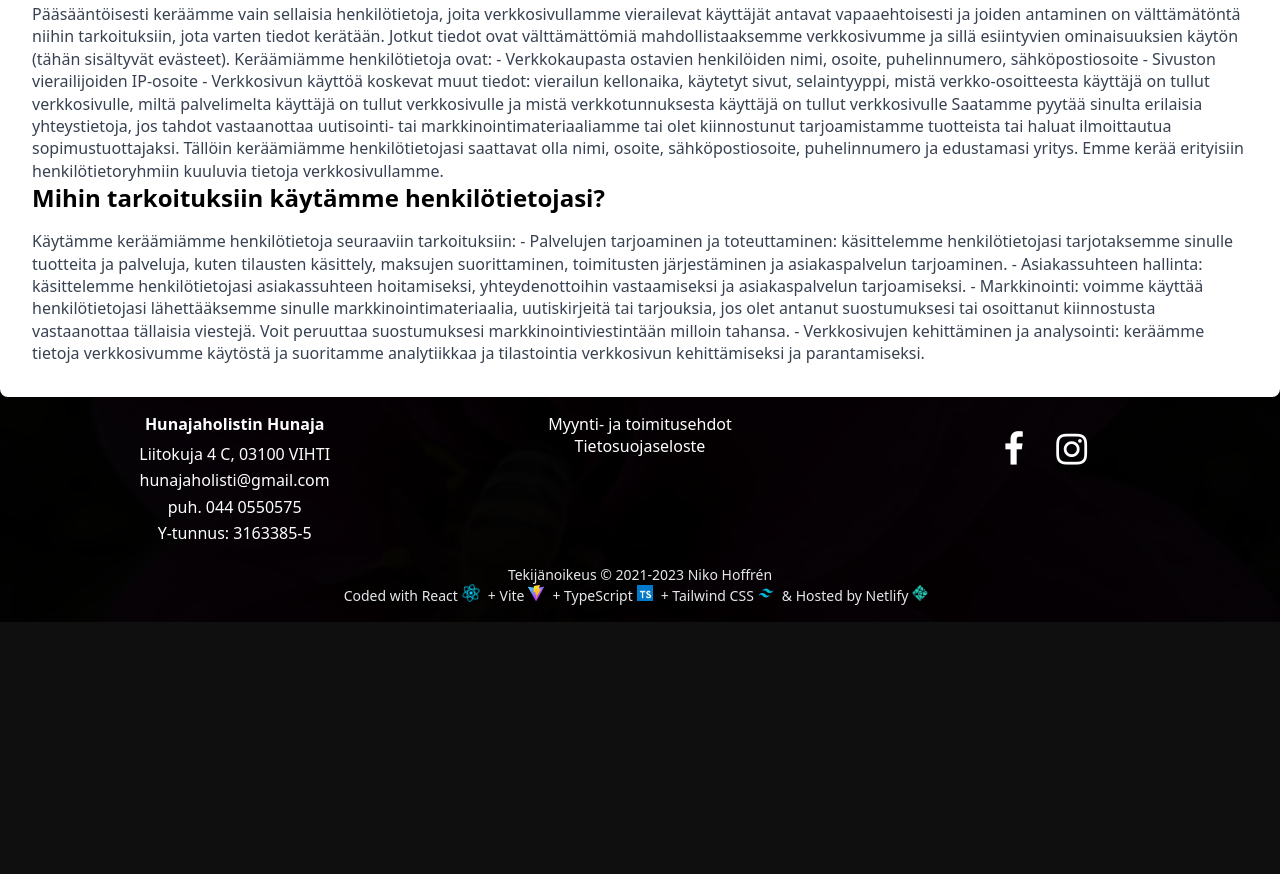
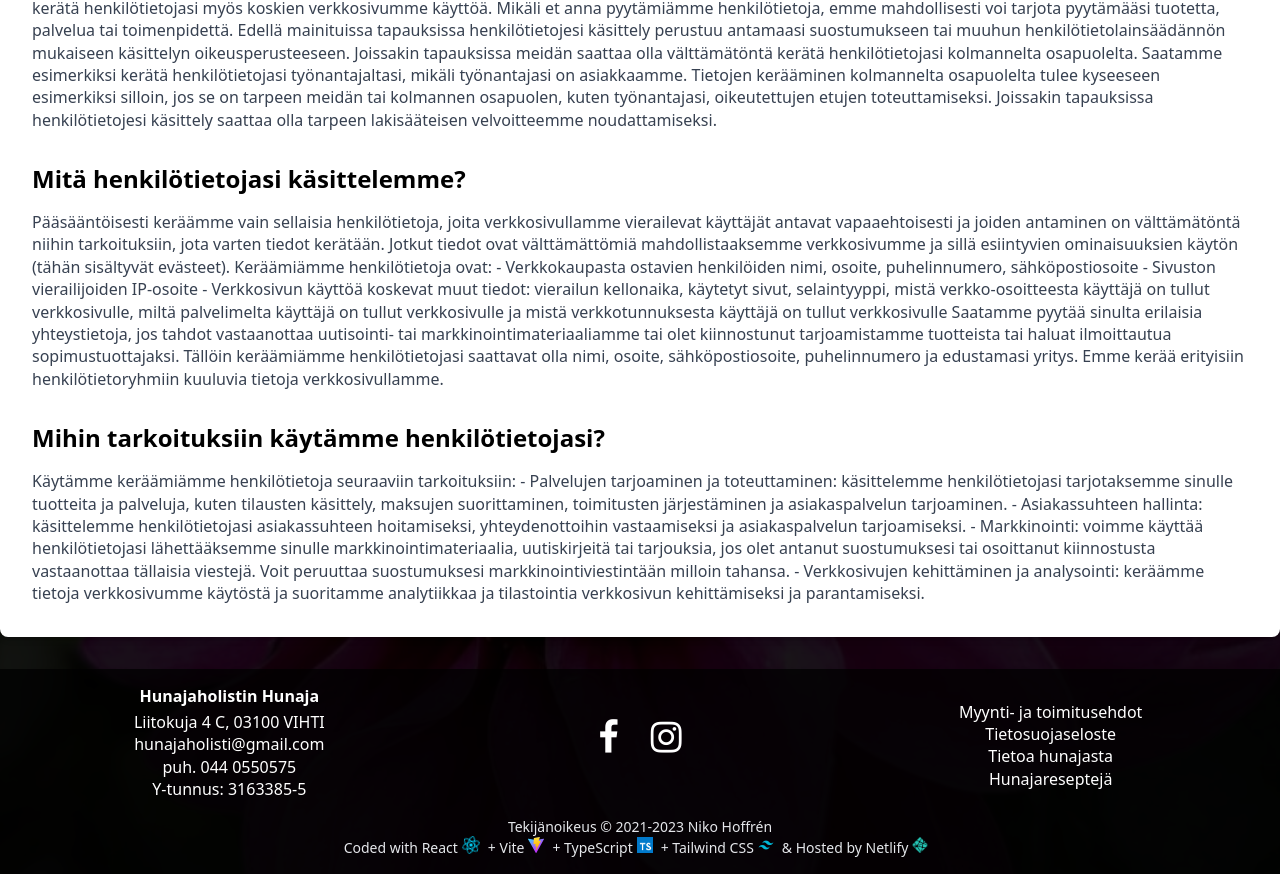
Before and after one commit to nikohoffren/hunajaholisti-website, a React (Vite) app: page /tietosuojaseloste in a window 1280 px wide. Shown: the part 697-1571 px from the top of the page. Before the commit the page ends 1319 px from the top, so only its background shows below. Built offline with nearby package versions, Linux system fonts and the light colour scheme; a web font is replaced by a local one.

Commit message:
update Footer links

```diff
--- a/src/output.css
+++ b/src/output.css
@@ -788,6 +788,10 @@ select {
   margin-bottom: 1.25rem;
 }
 
+.mb-8 {
+  margin-bottom: 2rem;
+}
+
 .ml-1 {
   margin-left: 0.25rem;
 }
@@ -834,6 +838,10 @@ select {
 
 .grid {
   display: grid;
+}
+
+.contents {
+  display: contents;
 }
 
 .h-1\/2 {
@@ -906,6 +914,10 @@ select {
   cursor: pointer;
 }
 
+.grid-cols-1 {
+  grid-template-columns: repeat(1, minmax(0, 1fr));
+}
+
 .flex-col {
   flex-direction: column;
 }
@@ -918,6 +930,10 @@ select {
   justify-content: space-between;
 }
 
+.gap-4 {
+  gap: 1rem;
+}
+
 .gap-8 {
   gap: 2rem;
 }
@@ -926,12 +942,6 @@ select {
   --tw-space-x-reverse: 0;
   margin-right: calc(0.5rem * var(--tw-space-x-reverse));
   margin-left: calc(0.5rem * calc(1 - var(--tw-space-x-reverse)));
-}
-
-.space-x-6 > :not([hidden]) ~ :not([hidden]) {
-  --tw-space-x-reverse: 0;
-  margin-right: calc(1.5rem * var(--tw-space-x-reverse));
-  margin-left: calc(1.5rem * calc(1 - var(--tw-space-x-reverse)));
 }
 
 .space-y-3 > :not([hidden]) ~ :not([hidden]) {
@@ -966,6 +976,11 @@ select {
   border-radius: 0.75rem;
 }
 
+.border-gray-300 {
+  --tw-border-opacity: 1;
+  border-color: rgb(209 213 219 / var(--tw-border-opacity));
+}
+
 .border-gray-400 {
   --tw-border-opacity: 1;
   border-color: rgb(156 163 175 / var(--tw-border-opacity));
@@ -984,10 +999,6 @@ select {
 .bg-yellow-500 {
   --tw-bg-opacity: 1;
   background-color: rgb(234 179 8 / var(--tw-bg-opacity));
-}
-
-.bg-opacity-60 {
-  --tw-bg-opacity: 0.6;
 }
 
 .bg-opacity-75 {
@@ -1031,6 +1042,11 @@ select {
   padding-right: 2rem;
 }
 
+.py-10 {
+  padding-top: 2.5rem;
+  padding-bottom: 2.5rem;
+}
+
 .py-20 {
   padding-top: 5rem;
   padding-bottom: 5rem;
@@ -1049,6 +1065,11 @@ select {
 .py-5 {
   padding-top: 1.25rem;
   padding-bottom: 1.25rem;
+}
+
+.py-8 {
+  padding-top: 2rem;
+  padding-bottom: 2rem;
 }
 
 .pb-5 {
--- a/src/pages/Footer.tsx
+++ b/src/pages/Footer.tsx
@@ -13,40 +13,18 @@ export default function Footer() {
             <div className="container mx-auto space-y-4">
                 <div className="grid grid-cols-1 md:grid-cols-3 gap-4">
                     <div className="text-center">
-                        <p className="mb-2 font-bold">
-                            Hunajaholistin Hunaja
-                        </p>
-                        <p className="mb-1">Liitokuja 4 C, 03100 VIHTI</p>
-                        <p className="mb-1">hunajaholisti@gmail.com</p>
-                        <p className="mb-1">
+                        <p className="mb-1 font-bold">Hunajaholistin Hunaja</p>
+                        <p className="">Liitokuja 4 C, 03100 VIHTI</p>
+                        <p className="">hunajaholisti@gmail.com</p>
+                        <p className="">
                             {language === "fi" ? "puh. 0" : "+358 "}44 0550575
                         </p>
-                        <p className="mb-1">
+                        <p className="">
                             {language === "fi" ? "Y-tunnus: " : "Business ID: "}
                             3163385-5
                         </p>
                     </div>
-                    <div className="text-center">
-                        <Link
-                            to="/myyntiehdot"
-                            className="text-white hover:text-blue-600"
-                        >
-                            {language === "fi"
-                                ? "Myynti- ja toimitusehdot"
-                                : "Sales and delivery conditions"}
-                        </Link>
-                        <br />
-                        <Link
-                            to="/tietosuojaseloste"
-                            className="text-white hover:text-blue-600"
-                        >
-                            {language === "fi"
-                                ? "Tietosuojaseloste"
-                                : "Privacy Policy"}
-                        </Link>
-                    </div>
-                    <div className="text-center">
-
+                    <div className="text-center mt-4">
                         <div className="mt-4">
                             <a
                                 href="https://www.facebook.com/hunajaholisti"
@@ -65,6 +43,48 @@ export default function Footer() {
                                 <i className="fa fa-instagram"></i>
                             </a>
                         </div>
+                    </div>
+                    <div className="text-center mt-4">
+                        <Link
+                            to="/myyntiehdot"
+                            className="text-white hover:text-blue-600 py-2"
+                        >
+                            {language === "fi"
+                                ? "Myynti- ja toimitusehdot"
+                                : "Sales and delivery conditions"}
+                        </Link>
+
+                        <br />
+                        <Link
+                            to="/tietosuojaseloste"
+                            className="text-white hover:text-blue-600 py-2"
+                        >
+                            {language === "fi"
+                                ? "Tietosuojaseloste"
+                                : "Privacy Policy"}
+                        </Link>
+                        <br />
+                        <a
+                            href="https://hunaja.fi/hunajasta-ja-mehilaisista/lisatietoja-hunajasta/"
+                            className="text-white hover:text-blue-600 py-2"
+                            target="_blank"
+                            rel="noreferrer"
+                        >
+                            {language === "fi"
+                                ? "Tietoa hunajasta"
+                                : "Honey information"}
+                        </a>
+                        <br />
+                        <a
+                            href="https://hunaja.fi/reseptit/"
+                            className="text-white hover:text-blue-600 py-2"
+                            target="_blank"
+                            rel="noreferrer"
+                        >
+                            {language === "fi"
+                                ? "Hunajareseptejä"
+                                : "Honey receipts"}
+                        </a>
                     </div>
                 </div>
 
--- a/src/pages/Home.tsx
+++ b/src/pages/Home.tsx
@@ -28,8 +28,8 @@ export default function Home() {
                         target="_blank"
                     >
                         {language === "fi"
-                            ? "KATSO TÄSTÄ TUOTTEEMME"
-                            : "CHECK OUT OUR PRODUCTS HERE"}
+                            ? "SIIRRY TÄSTÄ VERKKOKAUPPAAN"
+                            : "GO TO ONLINE STORE"}
                     </a>
                 </div>
 
--- a/src/pages/Tarinamme.tsx
+++ b/src/pages/Tarinamme.tsx
@@ -80,7 +80,7 @@ export default function Tarinamme() {
                         <span className="font-bold">
                             {language === "fi"
                                 ? "Hunajaisin terveisin, Heidi"
-                                : "Best regards, Heidi"}
+                                : "With honey-filled regards, Heidi"}
                         </span>
                     </p>
                     <div className="container mx-auto my-5 px-4 md:w-1/4">
```
